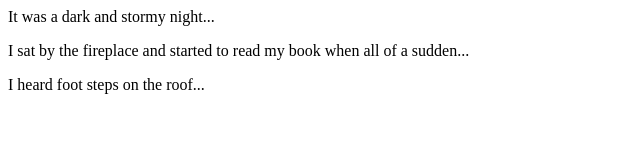
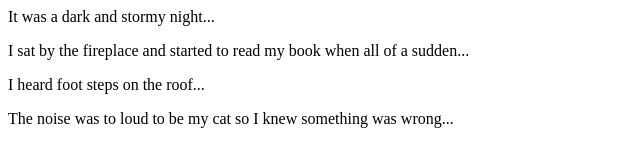
Before and after one commit to EyeLikeFire/fireside-story, a plain HTML site: page index.html in a window 1280 px wide. Shown: the whole page, without its empty margins (0-640 px from the left). Drawn offline with Linux system fonts and the light colour scheme.

Commit message:
4th line

```diff
--- a/index.html
+++ b/index.html
@@ -3,5 +3,6 @@
     <p>It was a dark and stormy night...</p>
     <p>I sat by the fireplace and started to read my book when all of a sudden...</p>
     <p>I heard foot steps on the roof...</p>
+    <p>The noise was to loud to be my cat so I knew something was wrong...</p>
   </body>
 </html>
```
